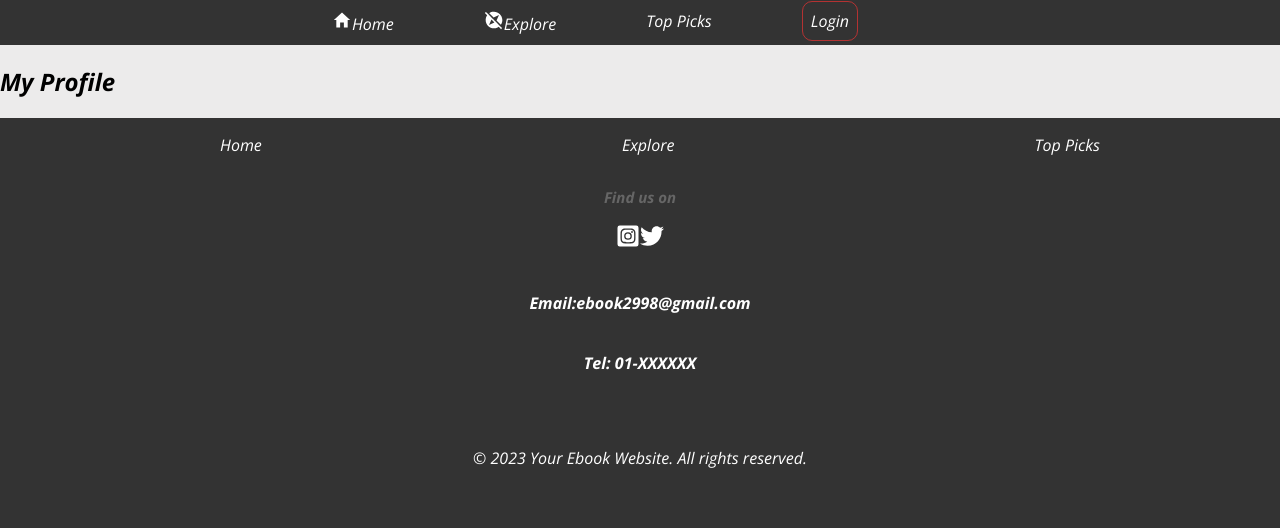
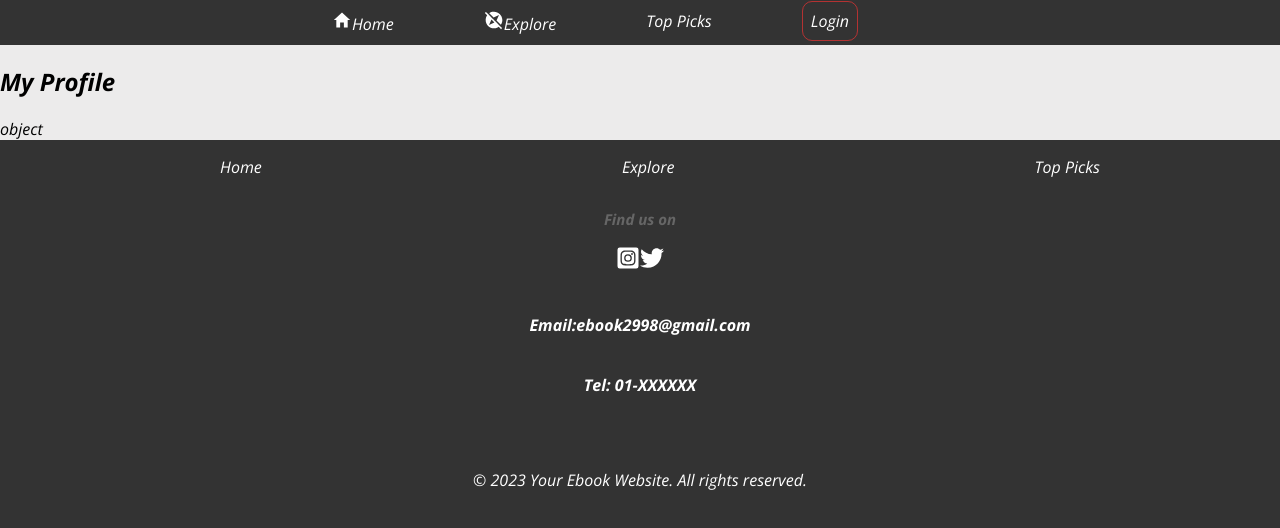
Before and after one commit to sanjaya999/ebook-project, a React (Vite) app in the folder frontend/: page /user in a window 1280 px wide. Shown: the top 528 px of the page. Built offline with nearby package versions, Linux system fonts and the light colour scheme; no server answers; some icons are missing.

Commit message:
problem ...

```diff
--- a/frontend/src/components/UserProfile/UserProfile.jsx
+++ b/frontend/src/components/UserProfile/UserProfile.jsx
@@ -7,12 +7,16 @@ import axios from "axios"
 function UserProfile() {
 
   const token = window.localStorage.getItem("token")
+  const _id = window.localStorage.getItem("userID")
+
+  const fetchData = async()=>{
     try{
       const headers = {
         'Authorization': `Bearer ${token}`
     };
-      const response  = axios.get("http://localhost:5000/api/v1/user/userId" ,{
-        headers: headers
+      const response  =  await axios.get("http://localhost:5000/api/v1/user/userId" ,{
+        headers: headers,
+        data : {_id : _id}
 
       }
     )
@@ -22,14 +26,17 @@ function UserProfile() {
         console.log(error)
 
 }
+  }
+  fetchData();
+
 
 
   return (
     <div>
         <h2>My Profile</h2>
 
-   {token}
-
+   { typeof(token)} <br />
+{_id}
 
     </div>
   )
```
